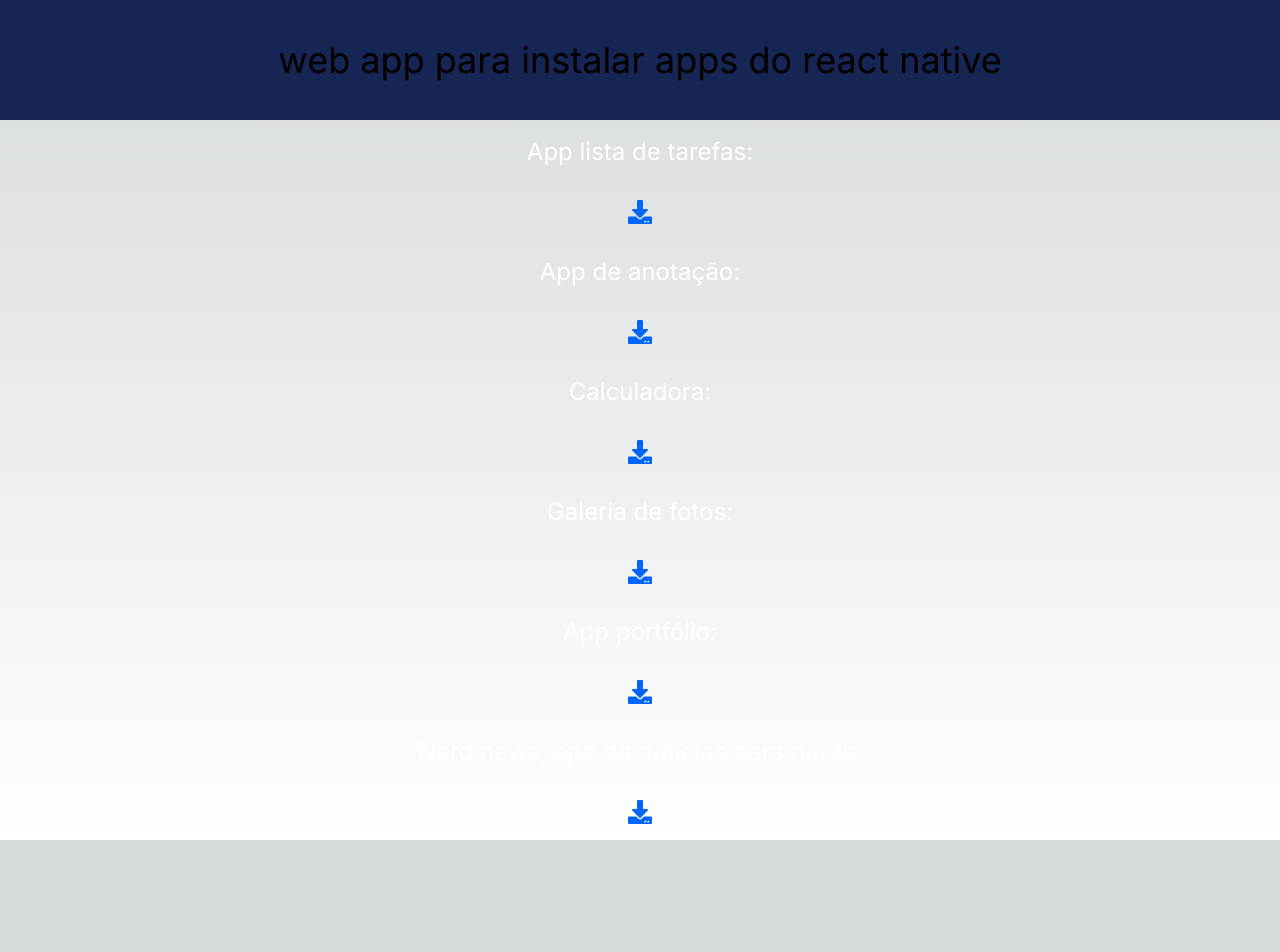
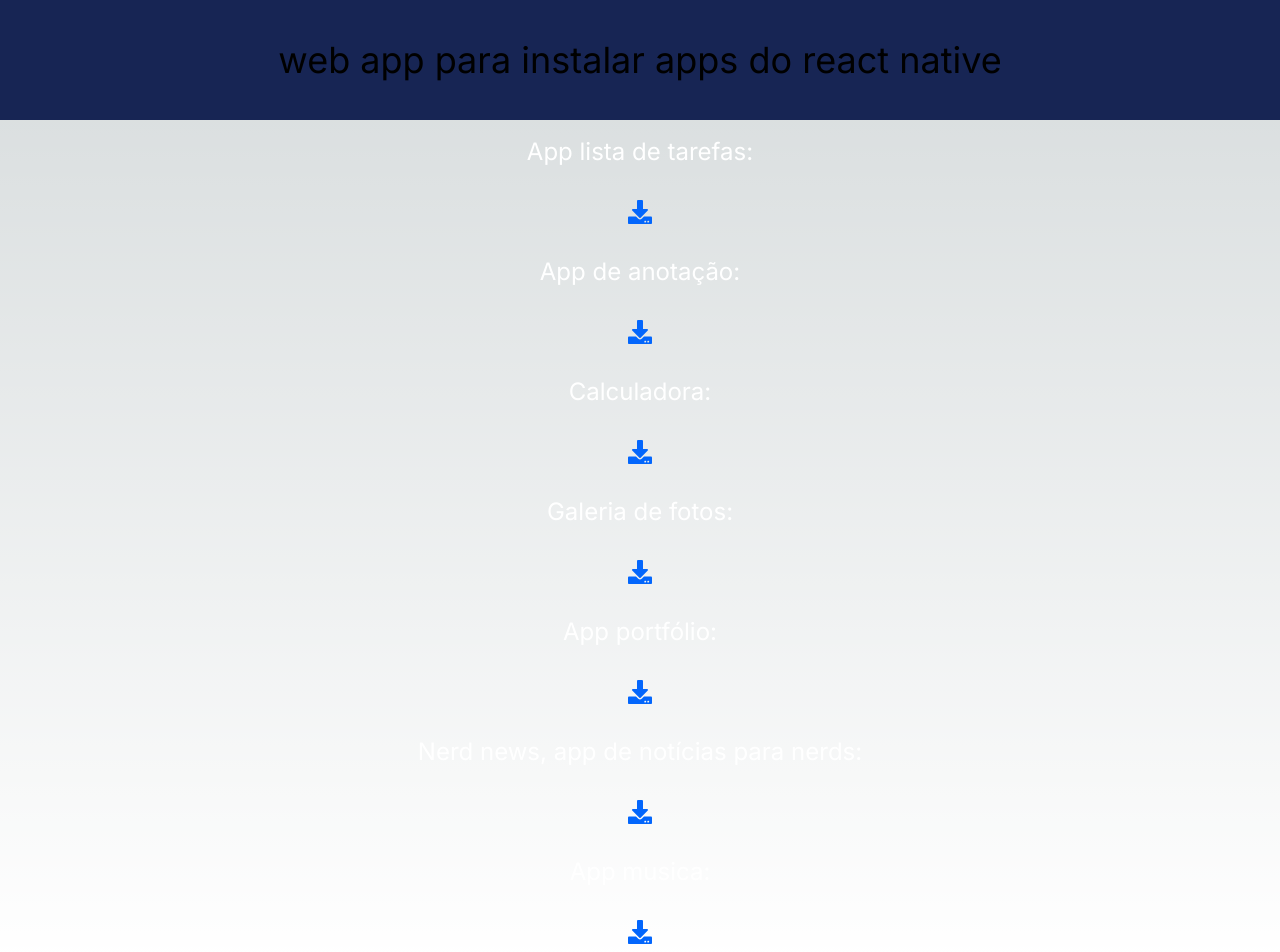
Before and after one commit to peterson337/Site-para-instalar-app-react-native, a Next.js app: page / in a window 1280 px wide. Shown: the top 952 px of the page. Before the commit the page ends 840 px from the top, so only its background shows below. Built offline with nearby package versions, Linux system fonts and the light colour scheme.

Commit message:
Projeto fizalizado

```diff
--- a/src/app/page.tsx
+++ b/src/app/page.tsx
@@ -41,6 +41,11 @@ export default function Home() {
        link="https://expo.dev/artifacts/eas/ruzMdjAapAGbHEdMXMqvxW.apk"
         />
 
+      <Div
+       p="App musica:"
+       link="https://expo.dev/artifacts/eas/31z7bXZSUH1bETPYET3ags.apk"
+        />
+
 
     </main>
   )
```
